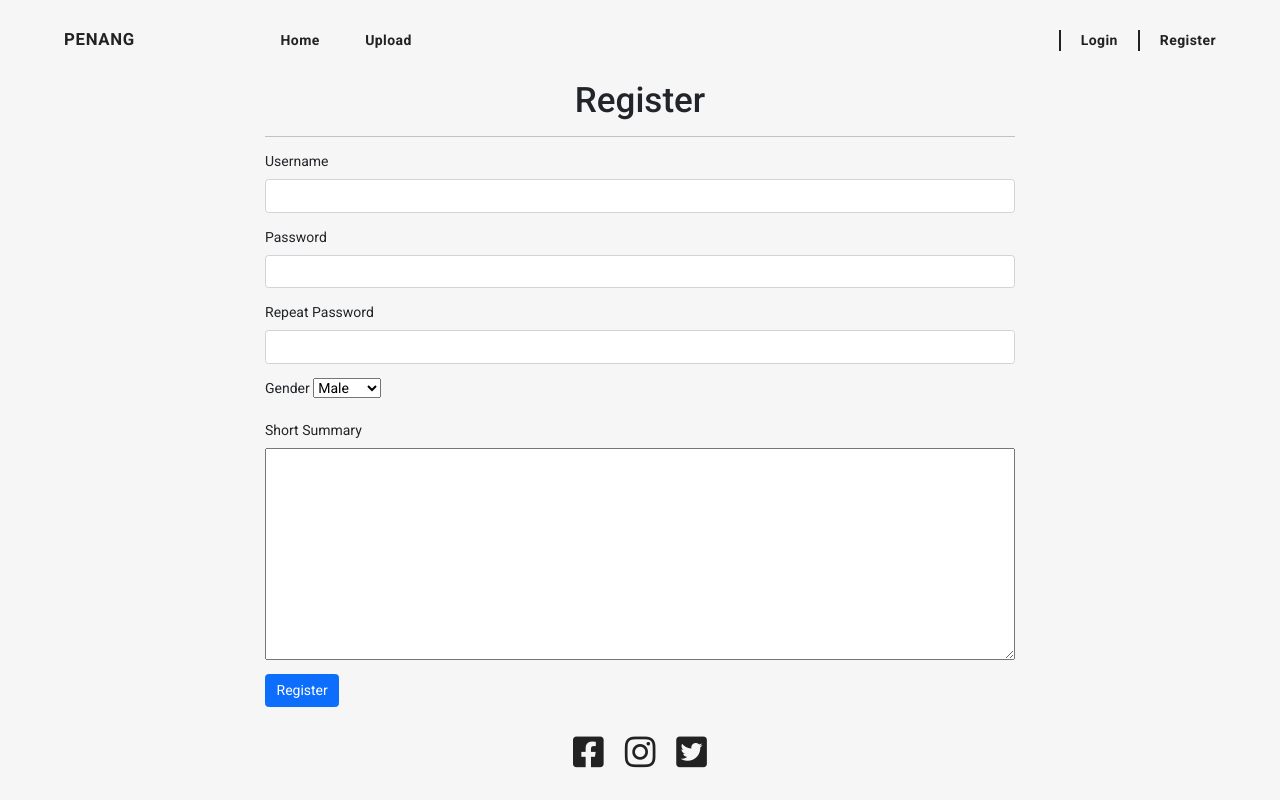
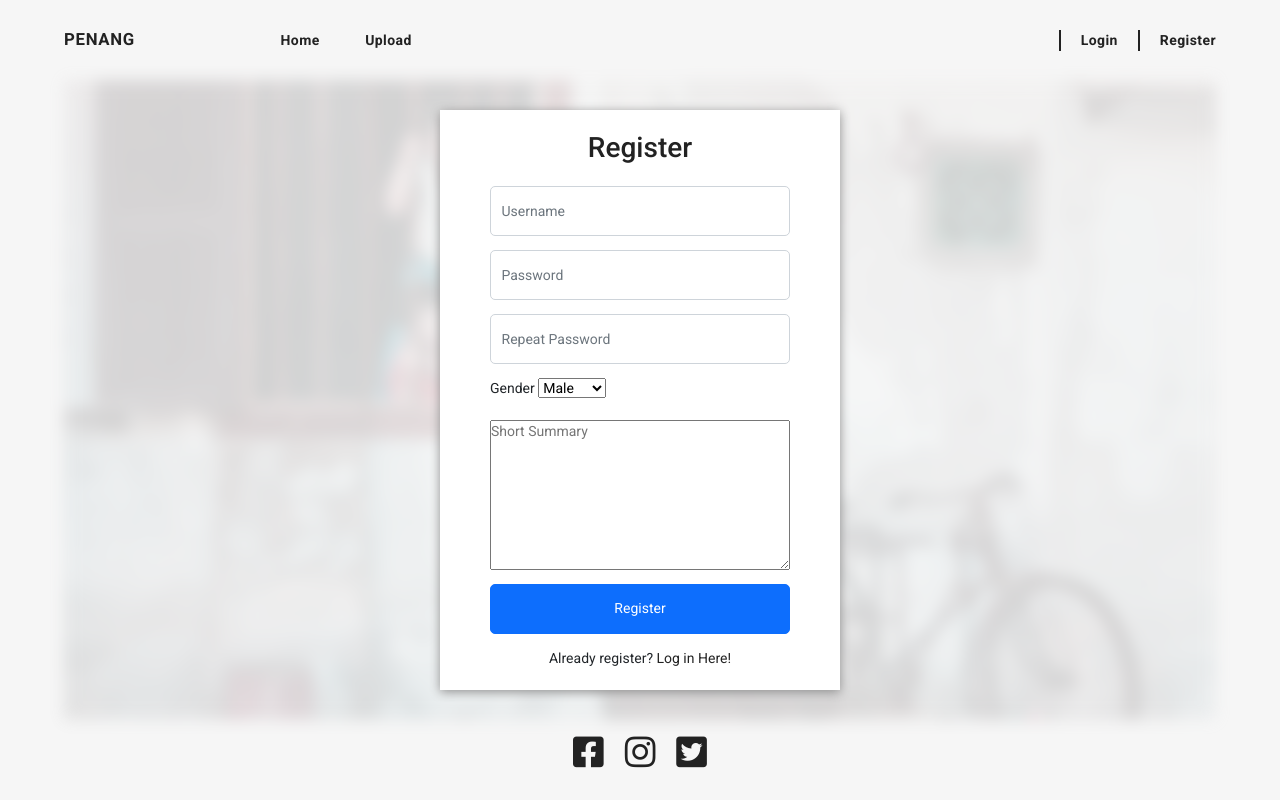
Before and after one commit to lizhang4/MultimediaProject2, a PHP site: page /multimediaproject2/register.php in a window 1280 px wide. Run offline with PHP 8.4, Linux system fonts and the light colour scheme; some libraries are stand-ins or nearby versions.

Commit message:
Style register page

```diff
--- a/CSS/loginSignup.css
+++ b/CSS/loginSignup.css
@@ -23,13 +23,13 @@
 
 
 
-.login-container {
+.login-container, .register-container {
     height: 80vh;
     position: relative;
 
 }
 
-.login-container::before {
+.login-container::before, .register-container::before {
     content: "";
     background-image: url(../imgs/HeroImage.jpg);
     background-size: cover;
@@ -46,9 +46,10 @@
     -webkit-filter: blur(8px);
 }
 
-.login-container .box {
+.login-container .box, .register-container .box {
     width: 400px;
-    height: 550px;
+    height: fit-content;
+    min-height: 550px;
     background-color: var(--color_white);
     box-shadow:  0px 2px 10px 0.25px var(--color_body);
 }
@@ -70,14 +71,23 @@
     font-size: 11rem;
 }
 
-.login-container h1 {
+.login-container h1, .register-container h1 {
     font-size: 2rem;
     font-weight: 500;
     color: var(--color_title1);
 }
 
-.login-container input,.login-container button {
+.login-container input,.login-container button, .register-container input, .register-container button {
     height: 50px;
     width: 300px;
     border-radius: 5px;
 }
+
+.register-container .gender{
+    width: 300px;
+}
+
+.register-container textarea {
+    width: 300px;
+    height: 150px;
+}
--- a/register.php
+++ b/register.php
@@ -5,41 +5,41 @@
 
 
 
-<form id="registrationForm" class="CRUD-container" enctype="multipart/form-data">
-    <h1 class=" text-center">Register</h1><hr>
+<form id="registrationForm" class="register-container d-flex flex-column justify-content-center align-items-center" enctype="multipart/form-data">
+<div class="box d-flex flex-column justify-content-center align-items-center">
+        <h1 class=" text-center my-4">Register</h1>
 
             <div class="mb-3">
-        <label for="username" class="form-label">Username</label>
-        <input class="form-control" id="username" name="usernameR">
+                <!-- <label for="username" class="form-label">Username</label> -->
+                <input class="form-control" id="username" name="usernameR" placeholder="Username">
             </div>
             <div class="mb-3">
-        <label for="password" class="form-label">Password</label>
-        <input type="text" class="form-control" id="password" name="passwordR">
+                <!-- <label for="password" class="form-label">Password</label> -->
+                <input type="text" class="form-control" id="password" name="passwordR" placeholder="Password">
             </div>
             <div class="mb-3">
-        <label for="repassword" class="form-label">Repeat Password</label>
-        <input type="text" class="form-control" id="repassword" name="repasswordR" >
+                <!-- <label for="repassword" class="form-label">Repeat Password</label> -->
+                <input type="text" class="form-control" id="repassword" name="repasswordR"  placeholder="Repeat Password">
             </div>
 
-    <div class="mb-3">
+            <div class="mb-3 gender">
                 <label for="gender" class="form-label">Gender</label>
-        <select name="genderR" id="gender">
+                <select name="genderR" id="gender" >
                     <option value="male">Male</option>
                     <option value="female">Female</option>
                 </select>
             </div>
 
             <div class="mb-3 d-flex flex-column">
-        <label for="shortSummary" class="form-label">Short Summary</label>
-        <textarea name="shortSummaryR" id="shortSummary" cols="80" rows="10"></textarea>
+                <!-- <label for="shortSummary" class="form-label">Short Summary</label> -->
+                <textarea name="shortSummaryR" id="shortSummary" cols="50" rows="10" placeholder="Short Summary"></textarea>
             </div>
 
-    <!-- <div class="mb-3">
-        <label for="profileImage" class="form-label w-100">Profile Image</label>
-        <input type="file" id="profileImage" name="profileImageR" >
-    </div> -->
 
-    <button type="submit" class="btn btn-primary" name="register">Register</button>
+            <button type="submit" class="btn btn-primary mb-3" name="register">Register</button>
+            <p class="mb-4">Already register? <a href="./login.php">Log in Here!</a></p>
+
+    </div>
 </form>
 
 
```
Lines whose indentation alone changed are shown as unchanged.
